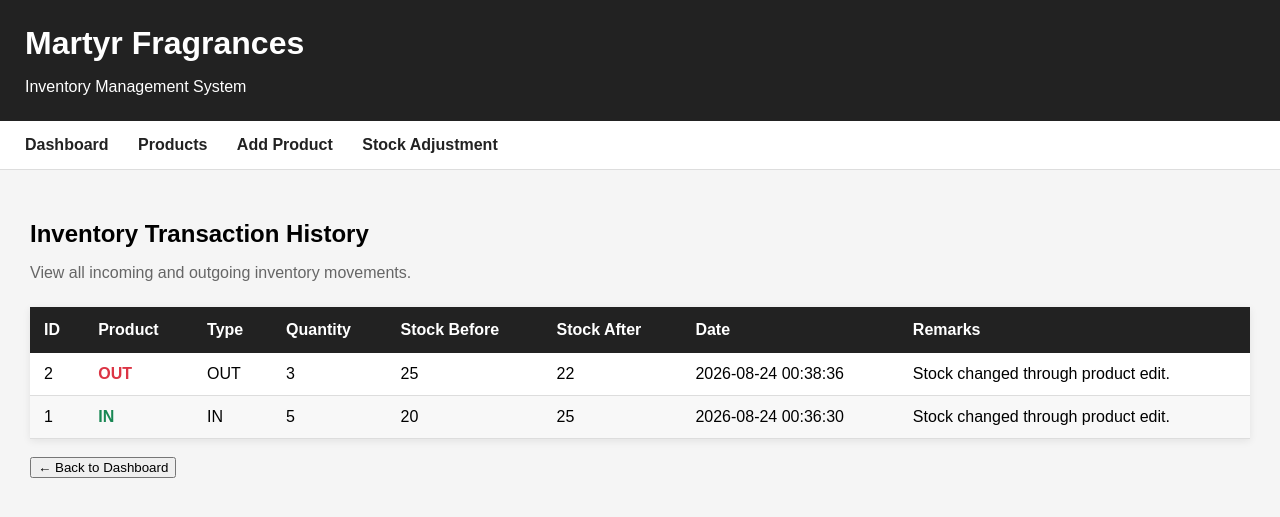
After one commit to nicolepayawal/MartyrInventorySystem, a PHP site: page /inventory_history.php in a window 1280 px wide. The commit adds this page. Shown: the top 517 px of the page. Run offline with PHP 8.4, Linux system fonts and the light colour scheme; data comes from the database, SQL or seed files in the repository.

Commit message:
Add inventory transaction history

```diff
--- /dev/null
+++ b/inventory_history.php
@@ -0,0 +1,249 @@
+<?php
+
+include "martyfragrance_db.php";
+
+
+// Get inventory transaction history
+$sql = "SELECT
+            inventory_transactions.inventory_transaction_id,
+            products.product_name,
+            inventory_transactions.transaction_type,
+            inventory_transactions.quantity,
+            inventory_transactions.transaction_date,
+            inventory_transactions.stock_before,
+            inventory_transactions.stock_after,
+            inventory_transactions.remarks
+
+        FROM inventory_transactions
+
+        INNER JOIN products
+        ON inventory_transactions.product_id = products.product_id
+
+        ORDER BY inventory_transactions.transaction_date DESC";
+
+
+$result = $conn->query($sql);
+
+
+if (!$result) {
+
+    die("SQL ERROR: " . $conn->error);
+
+}
+
+?>
+
+<!DOCTYPE html>
+
+<html lang="en">
+
+<head>
+
+    <meta charset="UTF-8">
+
+    <meta name="viewport" content="width=device-width, initial-scale=1.0">
+
+    <title>Inventory History - Martyr Fragrances</title>
+
+    <link rel="stylesheet" href="style.css">
+<style>
+
+    .history-table {
+        width: 100%;
+        border-collapse: collapse;
+        margin-top: 25px;
+        background-color: white;
+        box-shadow: 0 2px 8px rgba(0, 0, 0, 0.08);
+    }
+
+    .history-table th {
+        background-color: #222;
+        color: white;
+        padding: 14px;
+        text-align: left;
+    }
+
+    .history-table td {
+        padding: 12px 14px;
+        border-bottom: 1px solid #ddd;
+    }
+
+    .history-table tr:nth-child(even) {
+        background-color: #f8f8f8;
+    }
+
+    .history-table tr:hover {
+        background-color: #eeeeee;
+    }
+
+    .transaction-in {
+        color: #198754;
+        font-weight: bold;
+    }
+
+    .transaction-out {
+        color: #dc3545;
+        font-weight: bold;
+    }
+
+    .history-title {
+        margin-bottom: 5px;
+    }
+
+    .history-description {
+        color: #666;
+        margin-bottom: 20px;
+    }
+
+</style>
+</head>
+
+<body>
+
+
+<header>
+
+    <h1>Martyr Fragrances</h1>
+
+    <p>Inventory Management System</p>
+
+</header>
+
+
+<nav>
+
+    <a href="index.php">Dashboard</a>
+
+    <a href="products.php">Products</a>
+
+    <a href="add_product.php">Add Product</a>
+
+    <a href="stock_adjustment.php">Stock Adjustment</a>
+
+</nav>
+
+
+<main>
+
+<h2 class="history-title">
+    Inventory Transaction History
+</h2>
+
+<p class="history-description">
+    View all incoming and outgoing inventory movements.
+</p>
+
+<table class="history-table">
+        <thead>
+
+            <tr>
+
+                <th>ID</th>
+
+                <th>Product</th>
+
+                <th>Type</th>
+
+                <th>Quantity</th>
+
+                <th>Stock Before</th>
+
+                <th>Stock After</th>
+
+                <th>Date</th>
+
+                <th>Remarks</th>
+
+            </tr>
+
+        </thead>
+
+
+        <tbody>
+
+            <?php
+
+            if ($result->num_rows > 0) {
+
+                while ($row = $result->fetch_assoc()) {
+
+                    echo "<tr>";
+
+                    echo "<td>"
+                        . $row["inventory_transaction_id"]
+                        . "</td>";
+
+$type = $row["transaction_type"];
+
+if ($type == "IN") {
+
+    echo "<td class='transaction-in'>IN</td>";
+
+} else {
+
+    echo "<td class='transaction-out'>OUT</td>";
+
+}
+                    echo "<td>"
+                        . htmlspecialchars($row["transaction_type"])
+                        . "</td>";
+
+                    echo "<td>"
+                        . $row["quantity"]
+                        . "</td>";
+
+                    echo "<td>"
+                        . $row["stock_before"]
+                        . "</td>";
+
+                    echo "<td>"
+                        . $row["stock_after"]
+                        . "</td>";
+
+                    echo "<td>"
+                        . $row["transaction_date"]
+                        . "</td>";
+
+                    echo "<td>"
+                        . htmlspecialchars($row["remarks"])
+                        . "</td>";
+
+                    echo "</tr>";
+
+                }
+
+            } else {
+
+                echo "<tr>";
+
+                echo "<td colspan='8'>";
+
+                echo "No inventory transactions found.";
+
+                echo "</td>";
+
+                echo "</tr>";
+
+            }
+
+            ?>
+
+        </tbody>
+
+    </table>
+
+
+    <br>
+
+    <a href="index.php">
+        <button type="button">
+            ← Back to Dashboard
+        </button>
+    </a>
+
+</main>
+
+
+</body>
+
+</html>
```
Also changed, not shown: index.php (+8 -7 lines).
